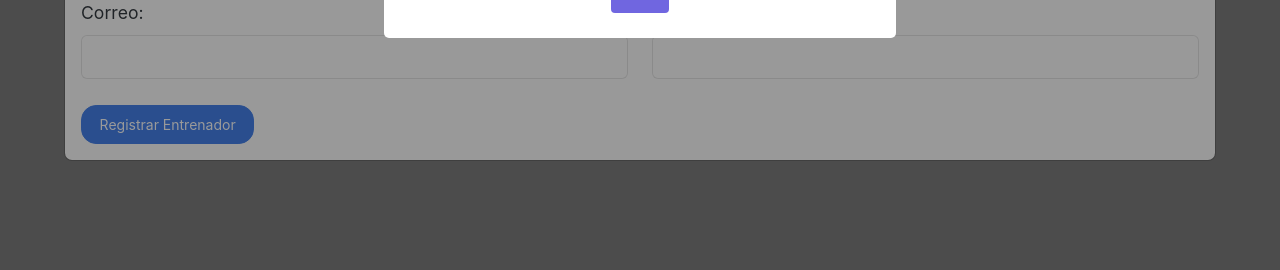
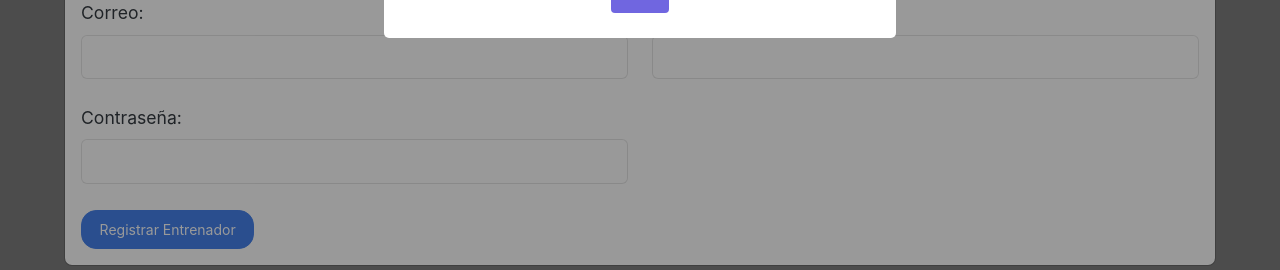
Before and after one commit to jugneyidk/gymsys, a PHP site: page /index.php?p=entrenadores in a window 1280 px wide, after a click on "Registrar+". Shown: the part 530-800 px from the top of the page. Run offline with PHP 8.4, Linux system fonts and the light colour scheme; data that the repository does not hold is empty; some libraries are stand-ins or nearby versions.

Commit message:
V1.33 Fix entrenadores, Bcrypt y contraseña

```diff
--- a/controlador/entrenadores.php
+++ b/controlador/entrenadores.php
@@ -6,7 +6,7 @@ if (!is_file("modelo/" . $p . ".php")) {
 require_once("modelo/" . $p . ".php");
 
 if (!empty($_POST)) {
-    $o = new Entrenador(); // se pone el nombre de la clase del modelo
+    $o = new Entrenador();
     if ($_POST["accion"] == "incluir") {
         $response = $o->incluir_entrenador(
             $_POST["nombres"],
@@ -18,10 +18,12 @@ if (!empty($_POST)) {
             $_POST["estado_civil"],
             $_POST["telefono"],
             $_POST["correo"],
-            $_POST["grado_instruccion"]
+            $_POST["grado_instruccion"],
+            $_POST["password"]
         );
         echo json_encode($response);
     } elseif ($_POST["accion"] == "modificar") {
+        $password = isset($_POST["modificar_contraseña"]) && $_POST["modificar_contraseña"] === "on" ? $_POST["password_modificar"] : null;
         $response = $o->modificar_entrenador(
             $_POST["nombres_modificar"],
             $_POST["apellidos_modificar"],
@@ -32,7 +34,8 @@ if (!empty($_POST)) {
             $_POST["estado_civil_modificar"],
             $_POST["telefono_modificar"],
             $_POST["correo_modificar"],
-            $_POST["grado_instruccion_modificar"]
+            $_POST["grado_instruccion_modificar"],
+            $password
         );
         echo json_encode($response);
     } elseif ($_POST["accion"] == "obtener_entrenador") {
@@ -54,5 +57,4 @@ if (is_file("vista/" . $p . ".php")) {
     require_once("comunes/404.php");
 }
 
-
 ?>
--- a/js/entrenadores.js
+++ b/js/entrenadores.js
@@ -107,13 +107,21 @@ $(document).ready(function () {
             "El grado de instrucción no puede estar vacío"
         );
 
+        if (formId === "#f2" && $("#modificar_contraseña").is(":checked")) {
+            esValido &= validarKeyUp(
+                /^[a-zA-Z0-9@._-]{6,20}$/,
+                form.find("#password_modificar"),
+                form.find("#spassword_modificar"),
+                "La contraseña debe tener entre 6 y 20 caracteres"
+            );
+        }
+
         return esValido;
     }
 
     $("#f1, #f2").on("submit", function (e) {
         e.preventDefault();
         var formId = $(this).attr('id');
-        var action = $(this).find('input[name="accion"]').val();
         if (validarEnvio("#" + formId)) {
             var datos = new FormData($(this)[0]);
             enviaAjax(datos);
@@ -231,6 +239,8 @@ $(document).ready(function () {
                         $("#f2 #telefono_modificar").val(entrenador.telefono);
                         $("#f2 #correo_modificar").val(entrenador.correo_electronico);
                         $("#f2 #grado_instruccion_modificar").val(entrenador.grado_instruccion);
+                        $("#f2 #password_modificar").val("");
+                        $("#modificar_contraseña").prop("checked", false);
 
                         // Mostrar el modal de modificación
                         $("#modalModificar").modal('show');
@@ -292,14 +302,16 @@ $(document).ready(function () {
         });
     }
 
-    $("#tablaentrenador").on("click", ".btn-warning", function () {
-        var cedula = $(this).closest("tr").find("td:first").text();
-        cargarDatosEntrenador(cedula);
+    $("#modificar_contraseña").on("change", function () {
+        if ($(this).is(":checked")) {
+            $("#password_modificar").prop("disabled", false);
+        } else {
+            $("#password_modificar").prop("disabled", true).val("");
+            $("#password_modificar").removeClass("is-valid is-invalid");
+            $("#spassword_modificar").text("");
+        }
     });
-    $("#tablaentrenador").on("click", ".btn-danger", function() {
-        var cedula = $(this).closest("tr").find("td:first").text();
-        eliminarEntrenador(cedula);
-    });
+
     $("input").on("keypress", function (e) {
         var id = $(this).attr("id");
         switch (id) {
@@ -321,6 +333,9 @@ $(document).ready(function () {
                 break;
             case "correo":
             case "correo_modificar":
+                validarKeyPress(e, /^[a-zA-Z0-9@._-]*$/);
+                break;
+            case "password_modificar":
                 validarKeyPress(e, /^[a-zA-Z0-9@._-]*$/);
                 break;
         }
@@ -387,6 +402,16 @@ $(document).ready(function () {
                     "El grado de instrucción no puede estar vacío"
                 );
                 break;
+            case "password_modificar":
+                if ($("#modificar_contraseña").is(":checked")) {
+                    validarKeyUp(
+                        /^[a-zA-Z0-9@._-]{6,20}$/,
+                        $(this),
+                        $("#spassword_modificar"),
+                        "La contraseña debe tener entre 6 y 20 caracteres"
+                    );
+                }
+                break;
         }
     });
 
@@ -402,4 +427,14 @@ $(document).ready(function () {
             form.find("#representanteInfo" + sufijo).hide();
         }
     });
+
+    $("#tablaentrenador").on("click", ".btn-warning", function () {
+        var cedula = $(this).closest("tr").find("td:first").text();
+        cargarDatosEntrenador(cedula);
+    });
+
+    $("#tablaentrenador").on("click", ".btn-danger", function () {
+        var cedula = $(this).closest("tr").find("td:first").text();
+        eliminarEntrenador(cedula);
+    });
 });
--- a/vista/entrenadores.php
+++ b/vista/entrenadores.php
@@ -18,7 +18,6 @@
                     </button>
                 </div>
                 <div class="p-4 shadow">
-
                     <div class="p-4">
                         <h2 class="text-center mb-4">Entrenadores Inscritos</h2>
                         <div class="table-responsive">
@@ -35,7 +34,7 @@
                                     </tr>
                                 </thead>
                                 <tbody id="listado">
-
+                                    <!-- Aquí se listan los entrenadores -->
                                 </tbody>
                             </table>
                         </div>
@@ -111,6 +110,11 @@
                                     <label for="grado_instruccion" class="form-label">Grado de Instrucción:</label>
                                     <input type="text" class="form-control" id="grado_instruccion" name="grado_instruccion">
                                     <div id="sgrado_instruccion" class="invalid-feedback"></div>
+                                </div>
+                                <div class="col-md-6 mb-3">
+                                    <label for="password" class="form-label">Contraseña:</label>
+                                    <input type="password" class="form-control" id="password" name="password">
+                                    <div id="spassword" class="invalid-feedback"></div>
                                 </div>
                             </div>
                             <button type="submit" id="incluir" class="btn btn-primary btn-block">Registrar Entrenador</button>
@@ -188,6 +192,18 @@
                                     <input type="text" class="form-control" id="grado_instruccion_modificar" name="grado_instruccion_modificar">
                                     <div id="sgrado_instruccion_modificar" class="invalid-feedback"></div>
                                 </div>
+                                <div class="col-md-6 mb-3">
+                                    <div class="form-check">
+                                        <input class="form-check-input" type="checkbox" id="modificar_contraseña" name="modificar_contraseña">
+                                        <label class="form-check-label" for="modificar_contraseña">Modificar contraseña</label>
+                                    </div>
+                                </div>
+                                <div class="col-md-6 mb-3">
+                                    <label for="password_modificar" class="form-label">Nueva Contraseña:</label>
+                                    <input type="password" class="form-control" id="password_modificar" name="password_modificar" disabled>
+                                    <div id="spassword_modificar" class="invalid-feedback"></div>
+                                </div>
+
                             </div>
                             <button type="submit" id="modificar" class="btn btn-primary btn-block">Modificar Entrenador</button>
                         </form>
```
Also changed, not shown: modelo/entrenadores.php (+26 -9 lines). Lines whose indentation alone changed are shown as unchanged.
